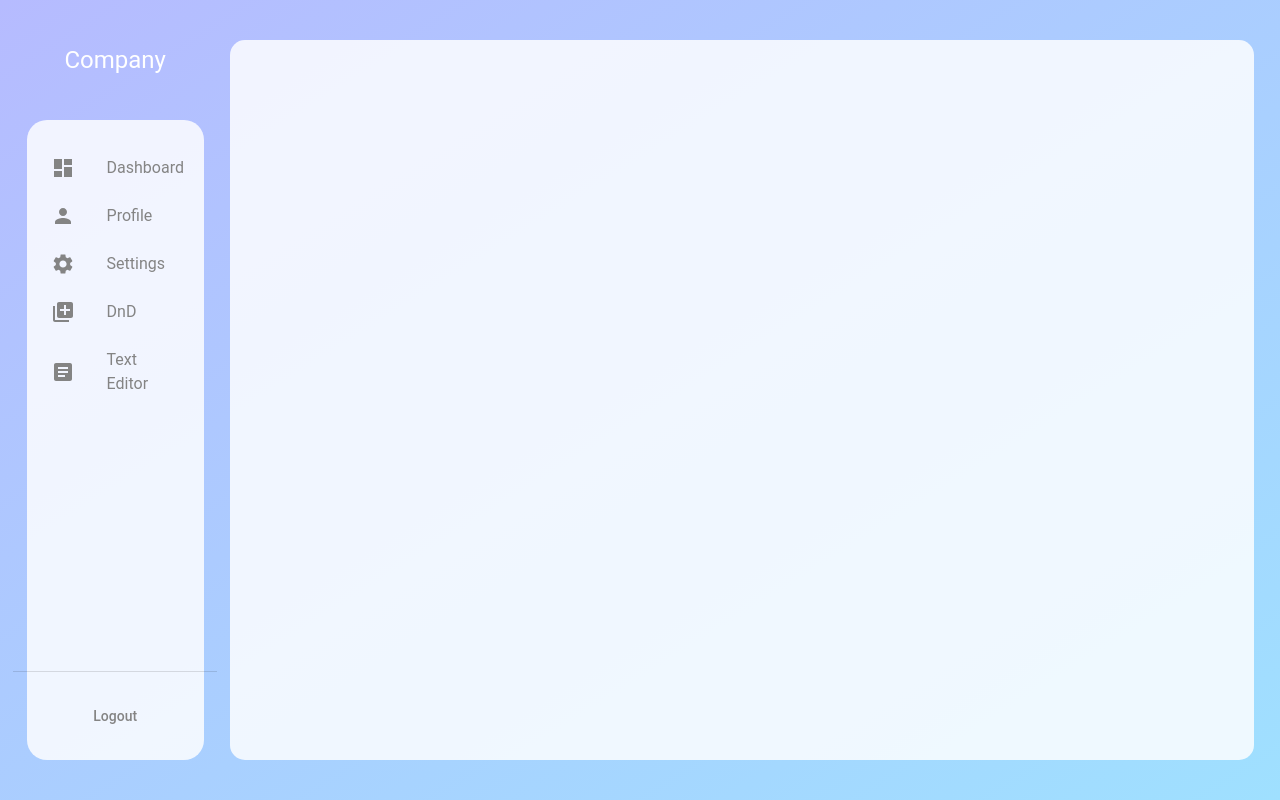
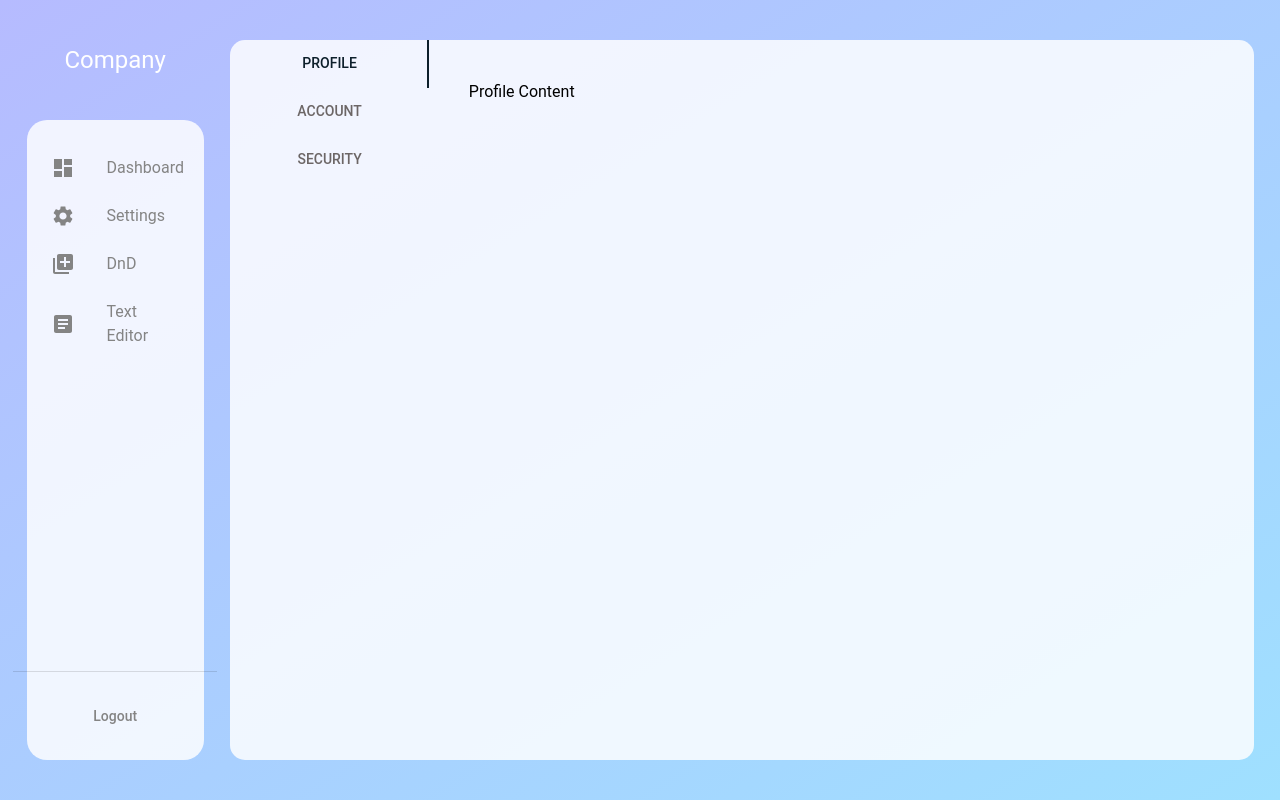
Before and after one commit to Blezix/DashboardLatest, a React (Create React App) app: page /settings in a window 1280 px wide. Built offline with nearby package versions, Linux system fonts and the light colour scheme.

Commit message:
Reorder Sidebar navigation Items and added Settings page

```diff
--- a/src/App.js
+++ b/src/App.js
@@ -5,7 +5,7 @@ import Dashboard from "./scenes/Dashboard/Dashboard";
 import Profile from "./scenes/Profile/Profile";
 import { BrowserRouter as Router, Routes, Route } from "react-router-dom";
 import Slide from '@mui/material/Slide';
-import CustomerGrowth from "./components/Cards/CustomerGrowth";
+import Settings from "./scenes/Settings/Settings";
 function App() {
     const isMobile = useMediaQuery(theme => theme.breakpoints.down("sm"));
     const [isMobileDevice, setIsMobileDevice] = useState(false);
@@ -29,9 +29,7 @@ function App() {
                     }}>
                         <Routes>
                             <Route path="/" element={<Dashboard />} />
-                            <Route path="/ApiForm" />
-                            <Route path="/chart" element={<CustomerGrowth />} />
-                            <Route path="/profile" element={<Profile />} />
+                            <Route path="/settings" element={<Settings />} />
 
                         </Routes>
                     </Box>
--- /dev/null
+++ b/src/scenes/Settings/Settings.jsx
@@ -0,0 +1,59 @@
+import React, { useState } from 'react';
+import { Paper, Typography, Box, Avatar, Tabs, Tab } from '@mui/material';
+
+function TabPanel(props) {
+    const { children, value, index, ...other } = props;
+
+    return (
+        <Box
+            role="tabpanel"
+            hidden={value !== index}
+            id={`vertical-tabpanel-${index}`}
+            aria-labelledby={`vertical-tab-${index}`}
+            {...other}
+            sx={{ width: "80%", height: "100%", p: 2 }}
+        >
+            {value === index && (
+                <Box sx={{ p: 3 }}>
+                    <Typography>{children}</Typography>
+                </Box>
+            )}
+        </Box>
+    );
+}
+
+export default function Settings() {
+    const [value, setValue] = useState(0);
+
+    const handleChange = (event, newValue) => {
+        setValue(newValue);
+    };
+
+    return (
+        <Box sx={{
+            width: "100%",
+            height: "100%",
+            display: "flex",
+        }}>
+            <Tabs
+                sx={{ height: "100%", width: "20%" }}
+                orientation="vertical"
+                value={value}
+                onChange={handleChange}
+            >
+                <Tab label="Profile" />
+                <Tab label="Account" />
+                <Tab label="Security" />
+            </Tabs>
+            <TabPanel value={value} index={0}>
+                Profile Content
+            </TabPanel>
+            <TabPanel value={value} index={1}>
+                Account Content
+            </TabPanel>
+            <TabPanel value={value} index={2}>
+                Security Content
+            </TabPanel>
+        </Box>
+    );
+}
--- a/src/scenes/global/Sidebar.jsx
+++ b/src/scenes/global/Sidebar.jsx
@@ -26,7 +26,6 @@ const Sidebar = () => {
 
     const sites = [
         { name: "Dashboard", icon: <DashboardIcon />, path: "/" },
-        { name: "Profile", icon: <PersonIcon />, path: "/profile" }, //random info
         { name: "Settings", icon: <SettingsIcon />, path: "/settings" }, //translate i theme change
         { name: "DnD", icon: <LibraryAddIcon />, path: "/dragndrop" },
         { name: "Text Editor", icon: <ArticleIcon />, path: "/codeeditor" }, //React quill
```
